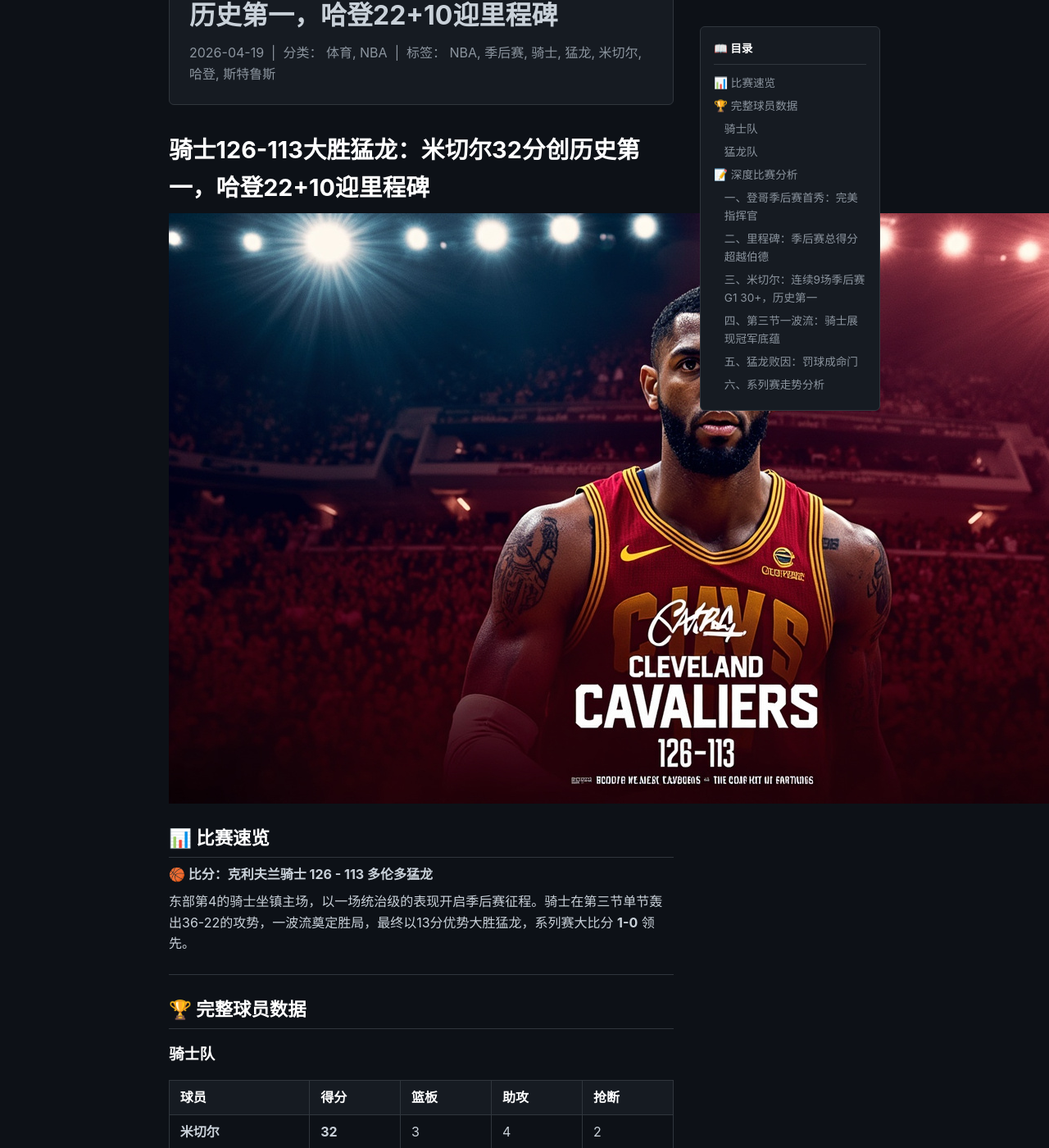
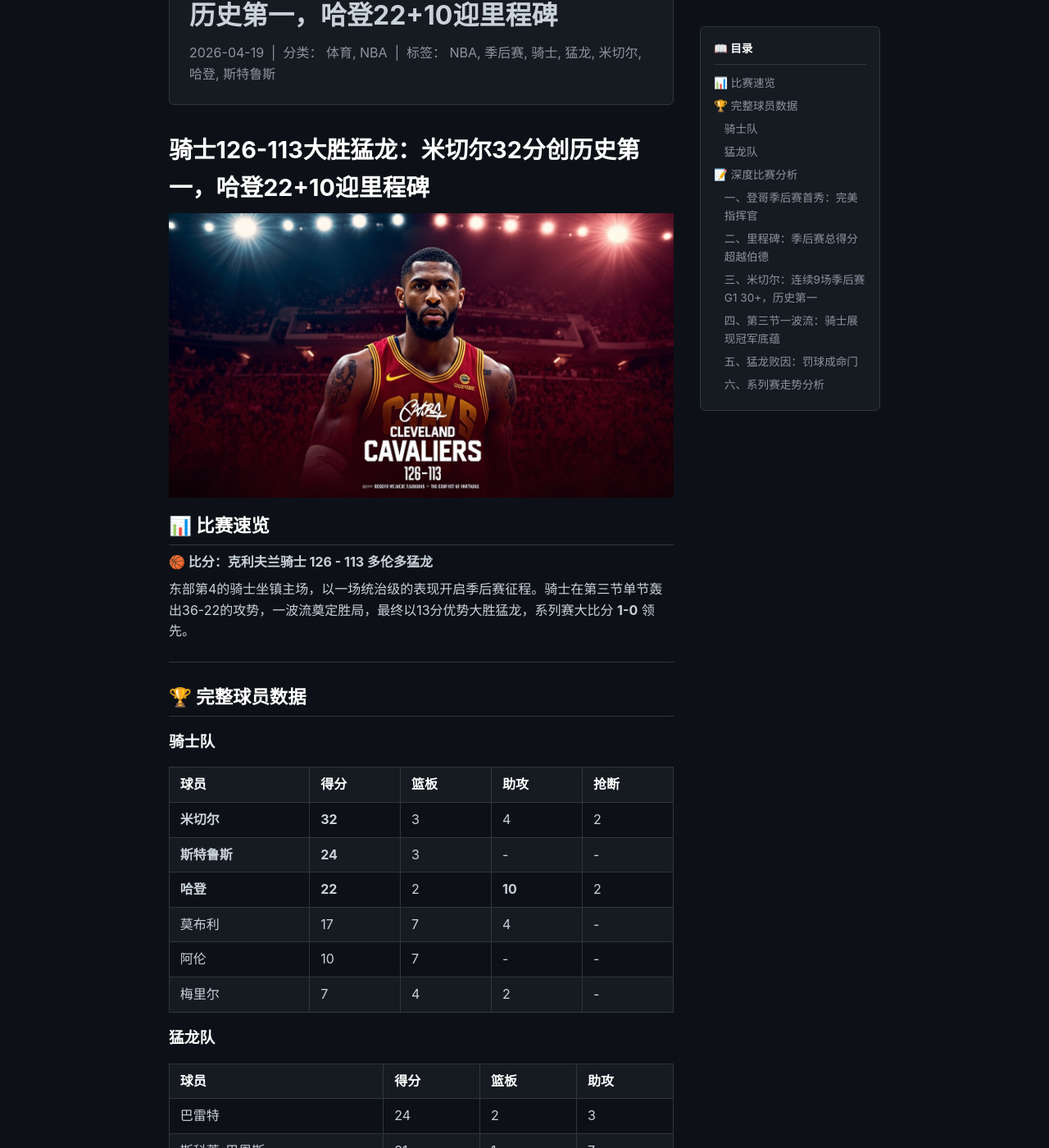
Before and after one commit to godsay1983/godsay1983.github.io, a Jekyll site: the page built from _posts/2026-04-19-nba-playoffs-cavaliers-raptors.md, in a window 1280 px wide and 1400 px high, scrolled down 277 px. Shown: the whole window at 82% size. Built offline with Jekyll 4.4.1, drawn with Linux system fonts in a browser that asks for light colours; comment, search, counter and statistics services are not loaded.

Commit message:
fix: 图片 max-width 100% 防止超出文章宽度

```diff
--- a/_layouts/default.html
+++ b/_layouts/default.html
@@ -84,6 +84,8 @@
     th { background: var(--bg-secondary); color: #fff; }
     tr:nth-child(even) { background: var(--bg-secondary); }
     hr { border: none; border-top: 1px solid var(--border); margin: 1.5rem 0; }
+    /* 图片不超过容器宽度 */
+    img { max-width: 100%; height: auto; display: block; }
     /* 文章列表 */
     .post-list li { margin: 0.8rem 0; }
     .post-list .date { color: var(--text-muted); margin-right: 0.5rem; }
```
